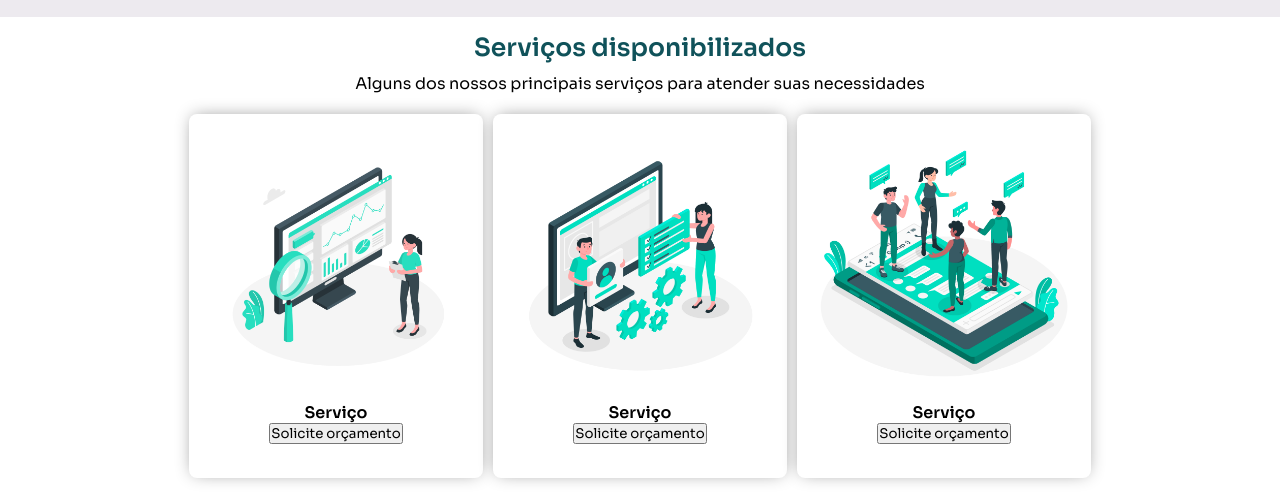
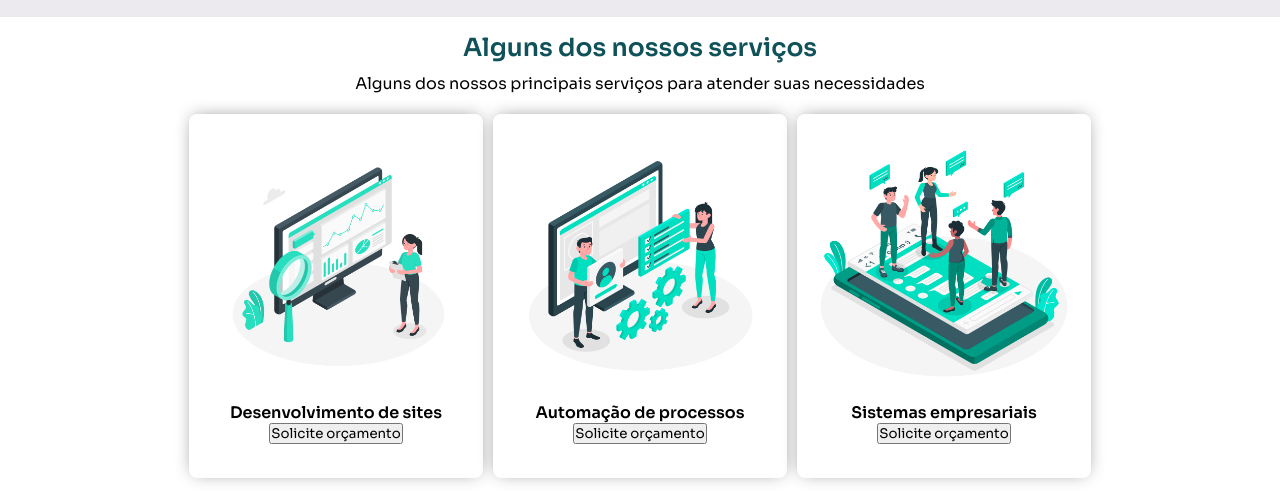
Before and after one commit to gylmonteiro/landing_page_gmtech, a plain HTML site: page index.html in a window 1280 px wide. Shown: the part 1354-1852 px from the top of the page. Drawn offline with Linux system fonts and the light colour scheme.

Commit message:
feat: modified text in services

```diff
--- a/index.html
+++ b/index.html
@@ -73,7 +73,7 @@
     <!-- Services -->
     <section class="services ">
         <div class="details-services container">
-            <h2>Serviços disponibilizados</h2>
+            <h2>Alguns dos nossos serviços</h2>
             <p>Alguns dos nossos principais serviços para atender suas necessidades</p>
         </div>
 
@@ -81,21 +81,21 @@
             <div class="card">
                 <img src="./assets/2792102.jpg" alt="serviço1">
                 <div class="card-detail">
-                    <strong>Serviço</strong>
+                    <strong>Desenvolvimento de sites</strong>
                     <button>Solicite orçamento</button>
                 </div>
             </div>
             <div class="card">
                 <img src="./assets/2828682.jpg" alt="serviço2">
                 <div class="card-detail">
-                    <strong>Serviço</strong>
+                    <strong>Automação de processos</strong>
                     <button>Solicite orçamento</button>
                 </div>
             </div>
             <div class="card">
                 <img src="./assets/3542929.jpg" alt="serviço3">
                 <div class="card-detail">
-                    <strong>Serviço</strong>
+                    <strong>Sistemas empresariais</strong>
                     <button>Solicite orçamento</button>
                 </div>
             </div>
```
